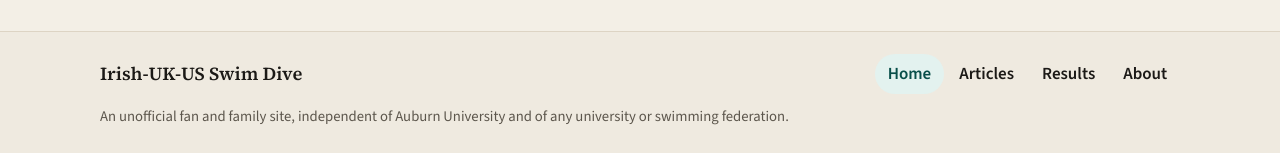
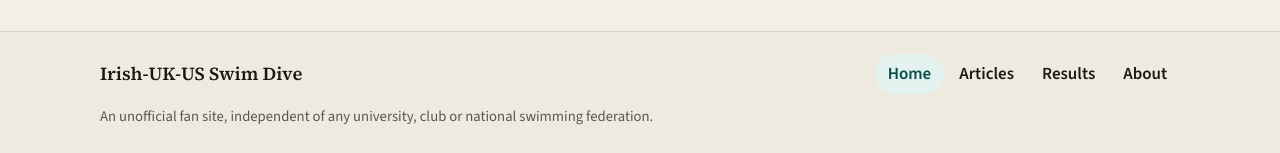
Before and after one commit to Orthoblue/Irish-UK-US-Swim-Dive, a Jekyll site: the page built from index.html, in a window 1280 px wide and 1113 px high. Shown: the part 957-1110 px from the top of the window. Built offline with Jekyll 4.4.1, drawn with Linux system fonts in a browser that asks for light colours.

Commit message:
Update footer disclaimer

```diff
--- a/_includes/footer.html
+++ b/_includes/footer.html
@@ -6,6 +6,6 @@
         {% include nav-links.html %}
       </nav>
     </div>
-    <p class="footer-note">An unofficial fan and family site, independent of Auburn University and of any university or swimming federation.</p>
+    <p class="footer-note">An unofficial fan site, independent of any university, club or national swimming federation.</p>
   </div>
 </footer>
```
